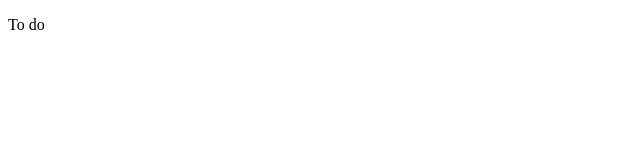
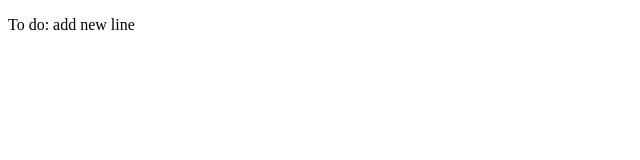
Before and after one commit to AOjog/Travel, a plain HTML site: page index.html in a window 1280 px wide. Shown: the whole page, without its empty margins (0-640 px from the left). Drawn offline with Linux system fonts and the light colour scheme.

Commit message:
Added 1 to do

```diff
--- a/index.html
+++ b/index.html
@@ -4,6 +4,6 @@
 	<title>Travel application</title>
 </head>
 <body>
-	<p>To do</p>
+	<p>To do: add new line</p>
 </body>
 </html>
```
